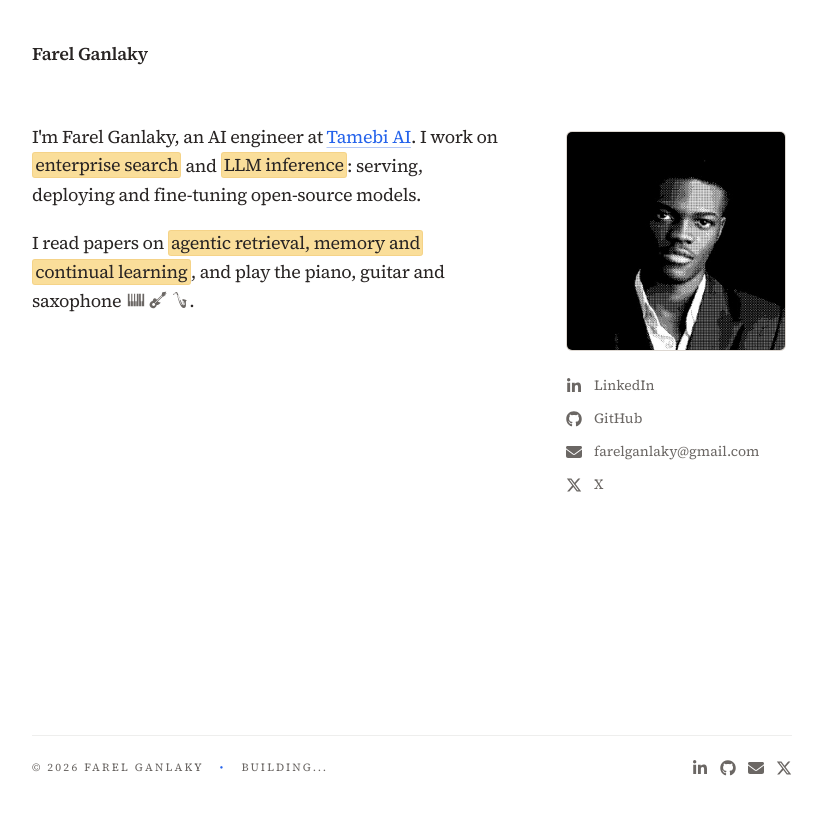
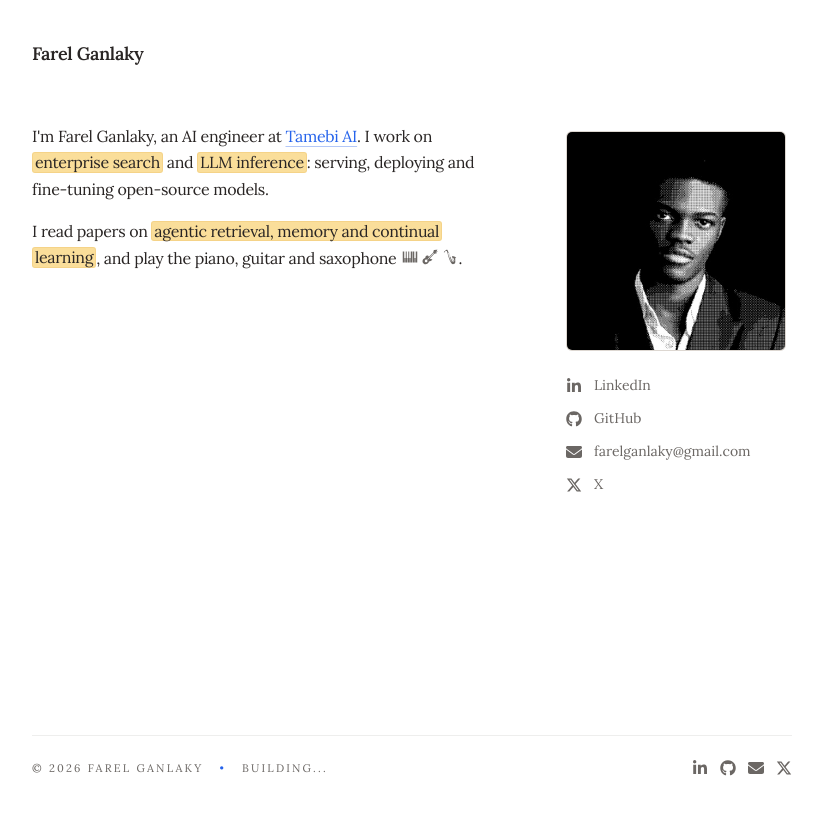
Before and after one commit to Farelart/myblog, a Next.js app: page / in a window 1280 px wide. Shown: the whole page, without its empty margins (228-1051 px from the left). Built offline with nearby package versions, Linux system fonts and the light colour scheme; no server answers.

Commit message:
Lora, and a smaller bio (16px)

```diff
--- a/src/app/globals.css
+++ b/src/app/globals.css
@@ -30,10 +30,9 @@ body {
   background: var(--background);
   color: var(--foreground);
   font-family:
-    var(--font-serif),
+    var(--font-lora),
     ui-serif,
     Georgia,
-    "Times New Roman",
     serif;
   text-rendering: optimizeLegibility;
 }
--- a/src/app/layout.tsx
+++ b/src/app/layout.tsx
@@ -1,6 +1,6 @@
 import type { Metadata } from "next";
 import { Analytics } from "@vercel/analytics/next";
-import { Source_Serif_4 } from "next/font/google";
+import { Lora } from "next/font/google";
 import "./globals.css";
 
 const siteUrl =
@@ -10,10 +10,10 @@ const siteUrl =
 // Served from the site itself. A Google Fonts @import at the top of
 // globals.css is dropped by the CSS pipeline, which is how the previous font
 // never loaded.
-const serif = Source_Serif_4({
+const lora = Lora({
   subsets: ["latin"],
   style: ["normal", "italic"],
-  variable: "--font-serif",
+  variable: "--font-lora",
   display: "swap",
 });
 
@@ -29,7 +29,7 @@ export default function RootLayout({
   children: React.ReactNode;
 }>) {
   return (
-    <html lang="en" className={`${serif.variable} h-full antialiased`}>
+    <html lang="en" className={`${lora.variable} h-full antialiased`}>
       <body className="min-h-full">
         {children}
         <Analytics />
--- a/src/app/page.tsx
+++ b/src/app/page.tsx
@@ -26,7 +26,7 @@ export default function Home() {
         {/* ── Bio + Photo ── */}
         <section className="flex flex-1 flex-col gap-12 lg:flex-row lg:gap-16">
           <div className="max-w-[470px] flex-1">
-            <div className="bio-copy space-y-5 text-[18px] leading-[1.6] tracking-[-0.02em] text-foreground">
+            <div className="bio-copy space-y-4 text-[16px] leading-[1.65] tracking-[-0.02em] text-foreground">
               <p>
                 I&apos;m Farel Ganlaky, an AI engineer at{" "}
                 <a href="https://tamebi.ai/" target="_blank" rel="noreferrer">
```
